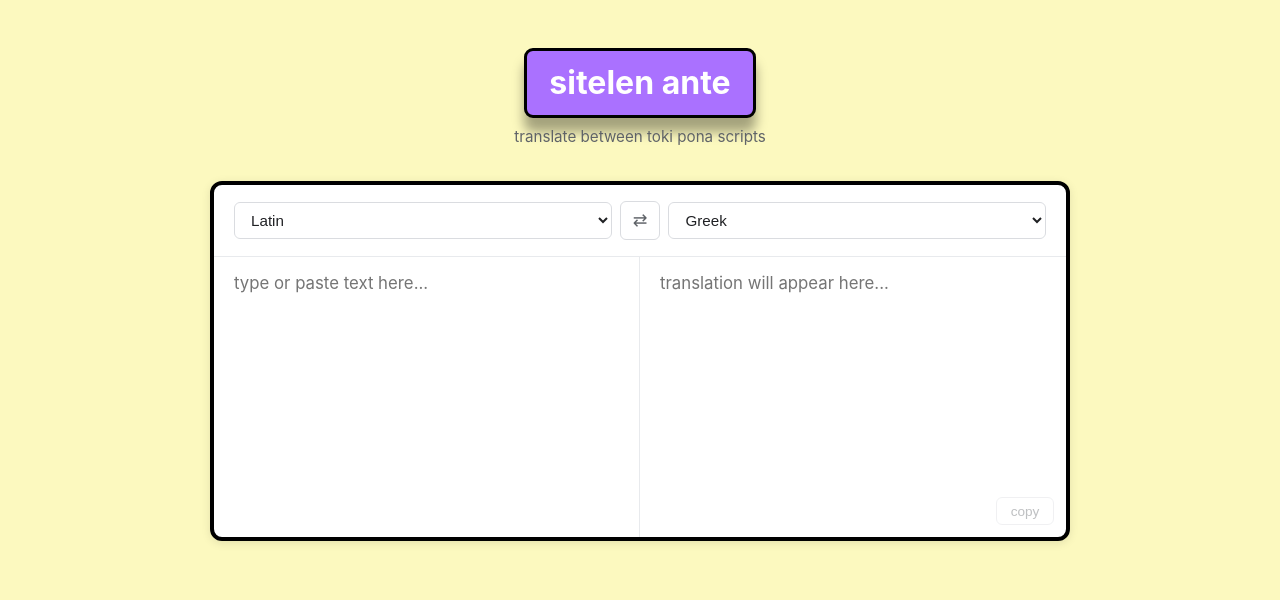
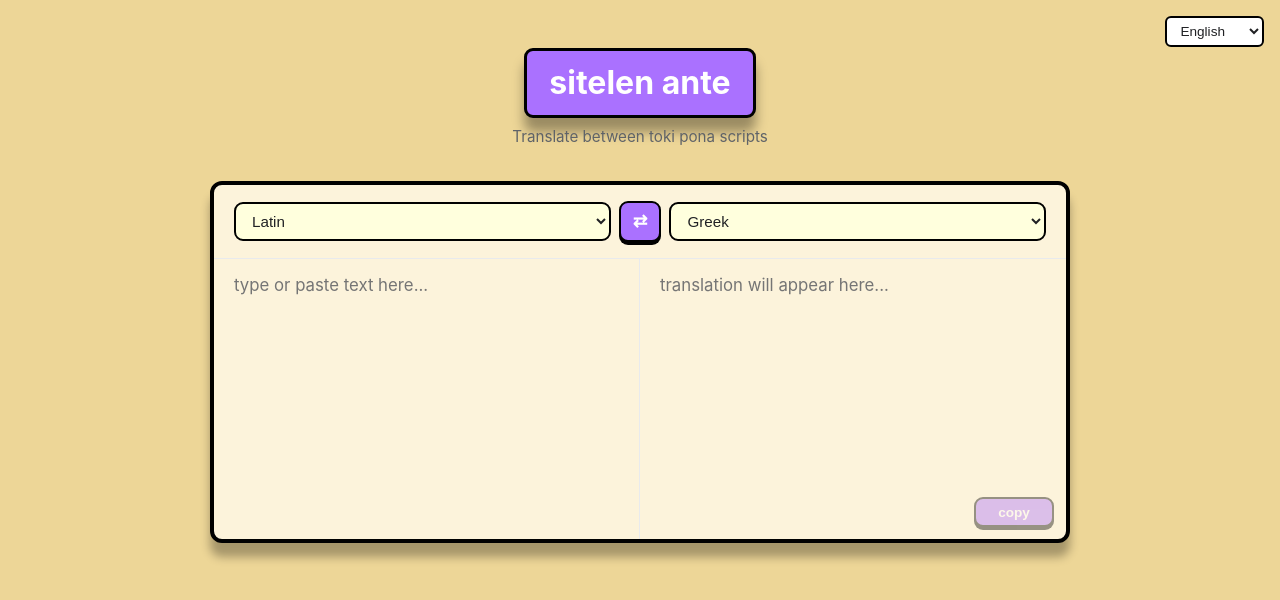
Before and after one commit to EmiFree/ante-sitelen, a Vue app: page / in a window 1280 px wide. Shown: the top 600 px of the page. Built offline with nearby package versions, Linux system fonts and the light colour scheme.

Commit message:
toki pona translations

```diff
--- a/src/views/HomeView.vue
+++ b/src/views/HomeView.vue
@@ -1,14 +1,39 @@
 <script setup lang="ts">
-import { ref, watch } from 'vue'
+import { ref, watch, computed } from 'vue'
 import { sitelenAnte } from '@/ante'
 
-const SCRIPTS = [
-  { id: 1, label: 'Latin' },
-  { id: 2, label: 'Greek' },
-  { id: 3, label: 'Cyrillic' },
-  { id: 4, label: 'Katakana' },
-  { id: 5, label: 'Hiragana' },
-]
+const locale = ref<'en' | 'tok'>('en')
+
+const messages = {
+  en: {
+    title: 'sitelen ante',
+    subtitle: 'Translate between toki pona scripts',
+    inputPlaceholder: 'type or paste text here...',
+    outputPlaceholder: 'translation will appear here...',
+    swapTitle: 'Swap scripts',
+    copyTitle: 'Copy to clipboard',
+    copy: 'copy',
+    copied: 'copied!',
+    scripts: ['Latin', 'Greek', 'Cyrillic', 'Katakana', 'Hiragana'],
+  },
+  tok: {
+    title: 'sitelen ante',
+    subtitle: 'o ante e nasin sitelen pi toki pona',
+    inputPlaceholder: 'o pana li sitelen',
+    outputPlaceholder: 'toki ante li kama lon ni  ',
+    swapTitle: 'ante lon',
+    copyTitle: 'pali e sama',
+    copy: 'pali e sama',
+    copied: 'pini!',
+    scripts: ['lasina', 'elina', 'kililisa', 'katakana', 'ilakana'],
+  },
+}
+
+const t = computed(() => messages[locale.value])
+
+const SCRIPTS = computed(() =>
+  [1, 2, 3, 4, 5].map((id, i) => ({ id, label: t.value.scripts[i] }))
+)
 
 const fromScript = ref(1)
 const toScript = ref(2)
@@ -39,8 +64,15 @@ async function copyOutput() {
 
 <template>
   <main>
-    <h1>sitelen ante</h1>
-    <p class="subtitle">translate between toki pona scripts</p>
+    <div class="lang-selector">
+      <select v-model="locale">
+        <option value="en">English</option>
+        <option value="tok">toki pona</option>
+      </select>
+    </div>
+
+    <h1>{{ t.title }}</h1>
+    <p class="subtitle">{{ t.subtitle }}</p>
 
     <div class="translator">
       <div class="script-selectors">
@@ -48,7 +80,7 @@ async function copyOutput() {
           <option v-for="s in SCRIPTS" :key="s.id" :value="s.id">{{ s.label }}</option>
         </select>
 
-        <button class="swap-btn" @click="swap" title="Swap scripts">⇄</button>
+        <button class="swap-btn" @click="swap" :title="t.swapTitle">⇄</button>
 
         <select v-model="toScript">
           <option v-for="s in SCRIPTS" :key="s.id" :value="s.id">{{ s.label }}</option>
@@ -59,7 +91,7 @@ async function copyOutput() {
         <div class="panel">
           <textarea
             v-model="inputText"
-            placeholder="type or paste text here..."
+            :placeholder="t.inputPlaceholder"
             spellcheck="false"
           />
         </div>
@@ -67,7 +99,7 @@ async function copyOutput() {
         <div class="panel output-panel">
           <textarea
             :value="outputText"
-            placeholder="translation will appear here..."
+            :placeholder="t.outputPlaceholder"
             readonly
             spellcheck="false"
           />
@@ -76,9 +108,9 @@ async function copyOutput() {
             :class="{ copied }"
             @click="copyOutput"
             :disabled="!outputText"
-            title="Copy to clipboard"
+            :title="t.copyTitle"
           >
-            {{ copied ? 'copied!' : 'copy' }}
+            {{ copied ? t.copied : t.copy }}
           </button>
         </div>
       </div>
@@ -94,7 +126,24 @@ main {
   flex-direction: column;
   align-items: center;
   padding: 3rem 1rem;
-  background: #fcf9bf;
+  background: #edd697;
+  position: relative;
+}
+
+.lang-selector {
+  position: absolute;
+  top: 1rem;
+  right: 1rem;
+}
+
+.lang-selector select {
+  padding: 0.3rem 0.6rem;
+  border: 2px solid #000;
+  border-radius: 6px;
+  font-size: 0.85rem;
+  background: #fff;
+  cursor: pointer;
+  outline: none;
 }
 
 h1 {
@@ -118,9 +167,9 @@ h1 {
 .translator {
   width: 100%;
   max-width: 860px;
-  background: #fff;
+  background: #fcf3db;
   border-radius: 12px;
-  box-shadow: 0 2px 10px rgba(0, 0, 0, 0.1);
+  box-shadow: 0 14px 10px rgba(0, 0, 0, 0.3);
   overflow: hidden;
   border: 4px solid #000;
 }
@@ -136,33 +185,41 @@ h1 {
 select {
   flex: 1;
   padding: 0.5rem 0.75rem;
-  border: 1px solid #dadce0;
-  border-radius: 6px;
+  border: 2px solid #000;
+  border-radius: 9px;
   font-size: 0.95rem;
   color: #202124;
-  background: #fff;
+  background: #ffd;
   cursor: pointer;
   outline: none;
 }
 
 select:focus {
-  border-color: #1a73e8;
-  box-shadow: 0 0 0 2px rgba(26, 115, 232, 0.2);
+  border-color: #000;
+  box-shadow: 0 0 0 2px rgba(0, 0, 0, 0.15);
 }
 
 .swap-btn {
   padding: 0.5rem 0.75rem;
-  background: none;
-  border: 1px solid #dadce0;
-  border-radius: 6px;
+  background: #AA71FF;
+  border: 2px solid #000;
+  border-radius: 9px;
   font-size: 1.1rem;
   cursor: pointer;
-  color: #5f6368;
-  transition: background 0.15s;
+  color: #fff;
+  font-weight: 700;
+  box-shadow: 0 3px 0 #000;
+  transform: translateY(0);
+  transition: background 0.1s, box-shadow 0.1s, transform 0.1s;
 }
 
 .swap-btn:hover {
-  background: #f1f3f4;
+  background: #9558ee;
+}
+
+.swap-btn:active {
+  box-shadow: 0 1px 0 #000;
+  transform: translateY(2px);
 }
 
 .text-panels {
@@ -210,17 +267,27 @@ textarea[readonly] {
   bottom: 0.75rem;
   right: 0.75rem;
   padding: 0.35rem 0.85rem;
-  background: #fff;
-  border: 1px solid #dadce0;
-  border-radius: 6px;
+  min-width: 5rem;
+  text-align: center;
+  background: #AA71FF;
+  border: 2px solid #000;
+  border-radius: 9px;
   font-size: 0.85rem;
   cursor: pointer;
-  color: #5f6368;
-  transition: all 0.15s;
+  color: #fff;
+  font-weight: 700;
+  box-shadow: 0 3px 0 #000;
+  transform: translateY(0);
+  transition: background 0.1s, box-shadow 0.1s, transform 0.1s;
 }
 
-.copy-btn:hover:not(:disabled) {
-  background: #f1f3f4;
+.copy-btn:hover:not(:disabled):not(.copied) {
+  background: #9558ee;
+}
+
+.copy-btn:active:not(:disabled) {
+  box-shadow: 0 1px 0 #000;
+  transform: translateY(2px);
 }
 
 .copy-btn:disabled {
@@ -229,8 +296,8 @@ textarea[readonly] {
 }
 
 .copy-btn.copied {
-  border-color: #34a853;
-  color: #34a853;
+  background: #34a853;
+  border-color: #000;
 }
 
 
```
